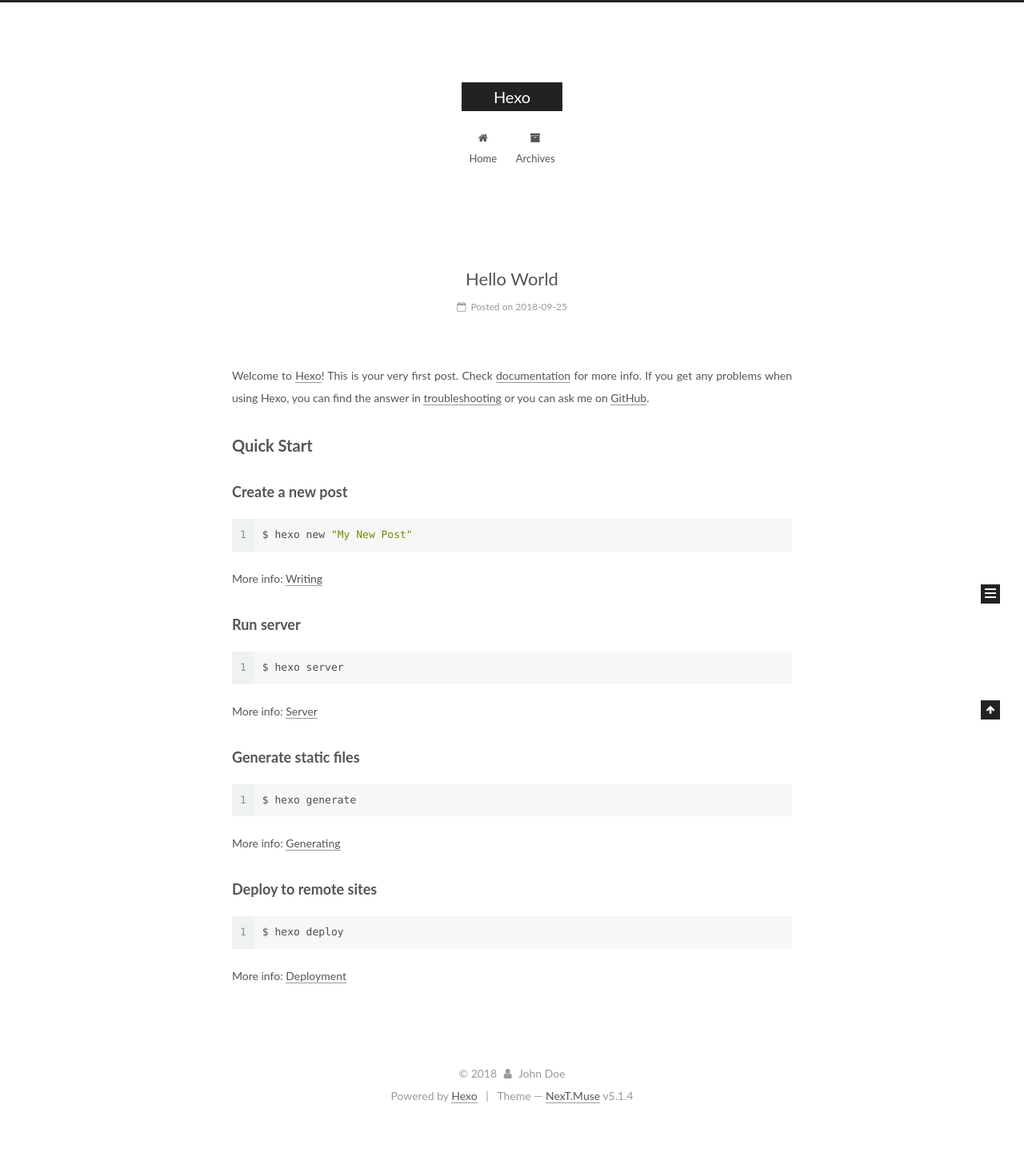
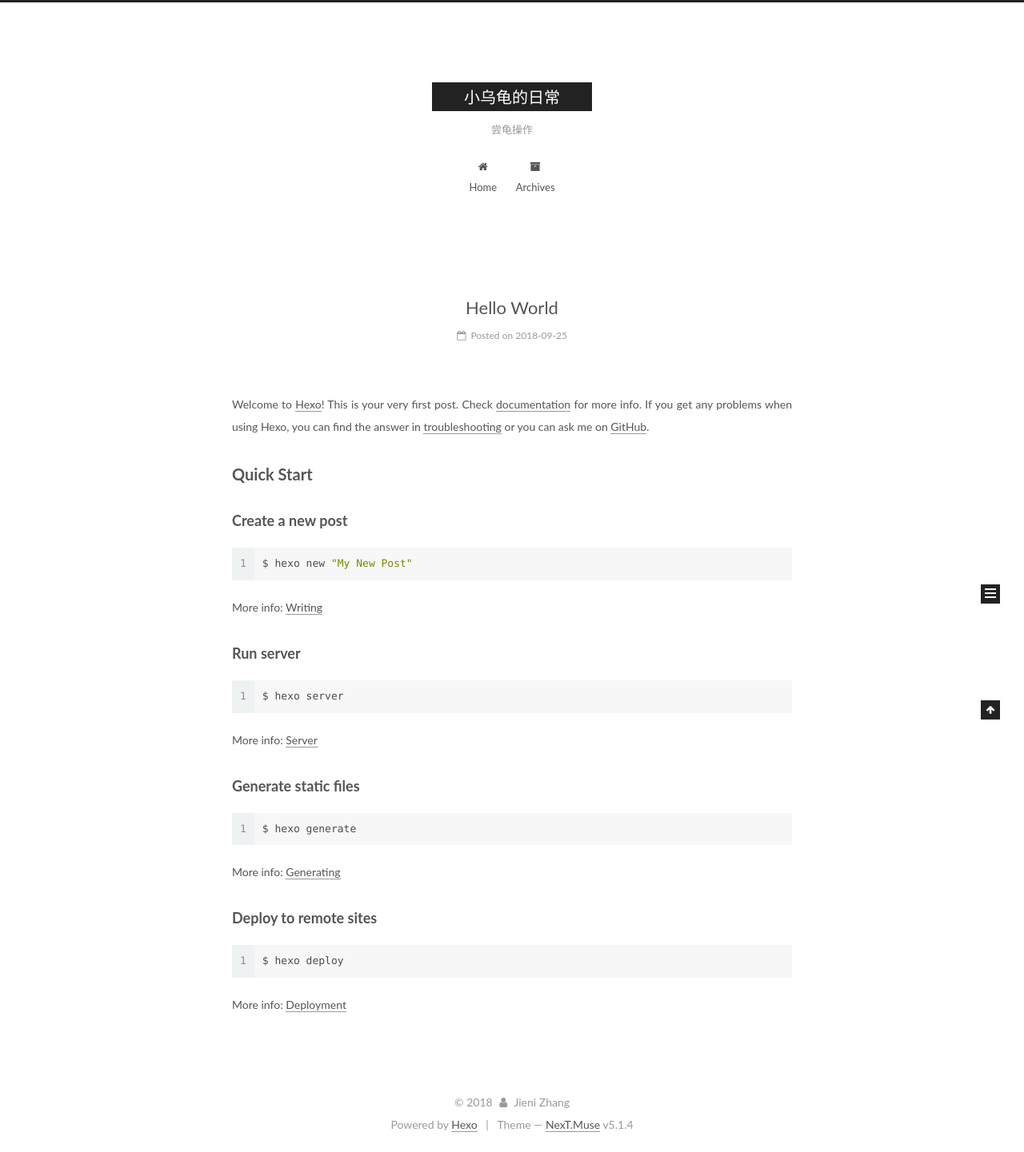
Before and after one commit to jieniz/jieniz.github.io, a plain HTML site: page index.html in a window 1280 px wide. Shown: the whole page at 80% size. Before the commit the page ends 1405 px from the top, so only its background shows below. Drawn offline with Linux system fonts and the light colour scheme.

Commit message:
Site updated: 2018-09-25 23:39:03

```diff
--- a/index.html
+++ b/index.html
@@ -80,12 +80,12 @@
 
 
 <meta property="og:type" content="website">
-<meta property="og:title" content="Hexo">
+<meta property="og:title" content="小乌龟的日常">
 <meta property="og:url" content="http://yoursite.com/index.html">
-<meta property="og:site_name" content="Hexo">
+<meta property="og:site_name" content="小乌龟的日常">
 <meta property="og:locale" content="default">
 <meta name="twitter:card" content="summary">
-<meta name="twitter:title" content="Hexo">
+<meta name="twitter:title" content="小乌龟的日常">
 
 
 
@@ -121,7 +121,7 @@
 
 
 
-  <title>Hexo</title>
+  <title>小乌龟的日常</title>
 
 
 
@@ -152,12 +152,12 @@
     <div class="custom-logo-site-title">
       <a href="/"  class="brand" rel="start">
         <span class="logo-line-before"><i></i></span>
-        <span class="site-title">Hexo</span>
+        <span class="site-title">小乌龟的日常</span>
         <span class="logo-line-after"><i></i></span>
       </a>
     </div>
 
-        <p class="site-subtitle"></p>
+        <p class="site-subtitle">尝龟操作</p>
 
   </div>
 
@@ -232,13 +232,13 @@
     <link itemprop="mainEntityOfPage" href="http://yoursite.com/2018/09/25/hello-world/">
 
     <span hidden itemprop="author" itemscope itemtype="http://schema.org/Person">
-      <meta itemprop="name" content="John Doe">
+      <meta itemprop="name" content="Jieni Zhang">
       <meta itemprop="description" content="">
       <meta itemprop="image" content="/images/avatar.gif">
     </span>
 
     <span hidden itemprop="publisher" itemscope itemtype="http://schema.org/Organization">
-      <meta itemprop="name" content="Hexo">
+      <meta itemprop="name" content="小乌龟的日常">
     </span>
 
 
@@ -379,7 +379,7 @@
         <div class="site-overview">
           <div class="site-author motion-element" itemprop="author" itemscope itemtype="http://schema.org/Person">
 
-              <p class="site-author-name" itemprop="name">John Doe</p>
+              <p class="site-author-name" itemprop="name">Jieni Zhang</p>
               <p class="site-description motion-element" itemprop="description"></p>
           </div>
 
@@ -435,7 +435,7 @@
   <span class="with-love">
     <i class="fa fa-user"></i>
   </span>
-  <span class="author" itemprop="copyrightHolder">John Doe</span>
+  <span class="author" itemprop="copyrightHolder">Jieni Zhang</span>
 
 
 </div>
```
Also changed, not shown: 2018/09/25/hello-world/index.html (+8 -8 lines), archives/2018/09/index.html (+8 -8 lines), archives/2018/index.html (+8 -8 lines), archives/index.html (+8 -8 lines).
